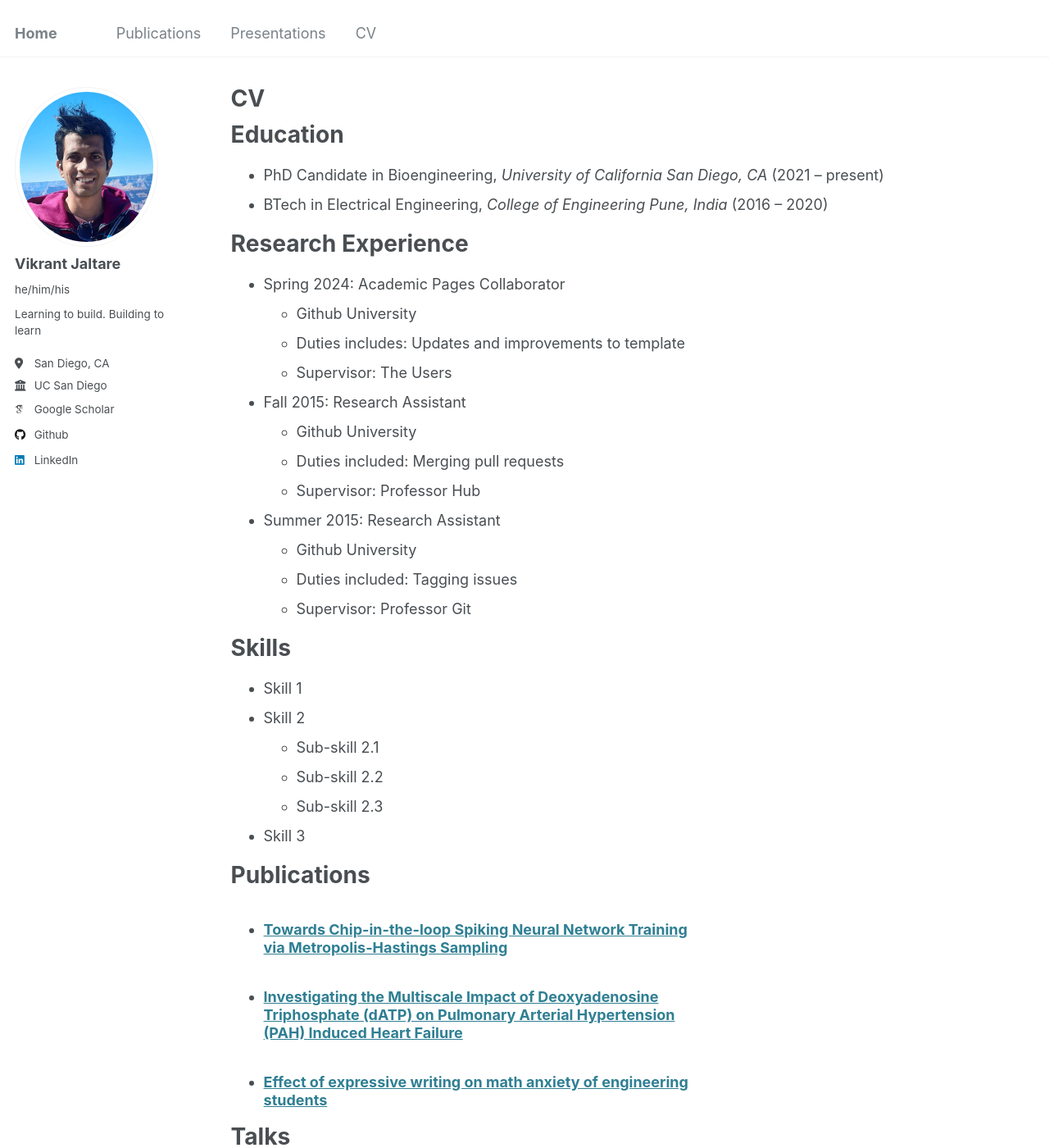
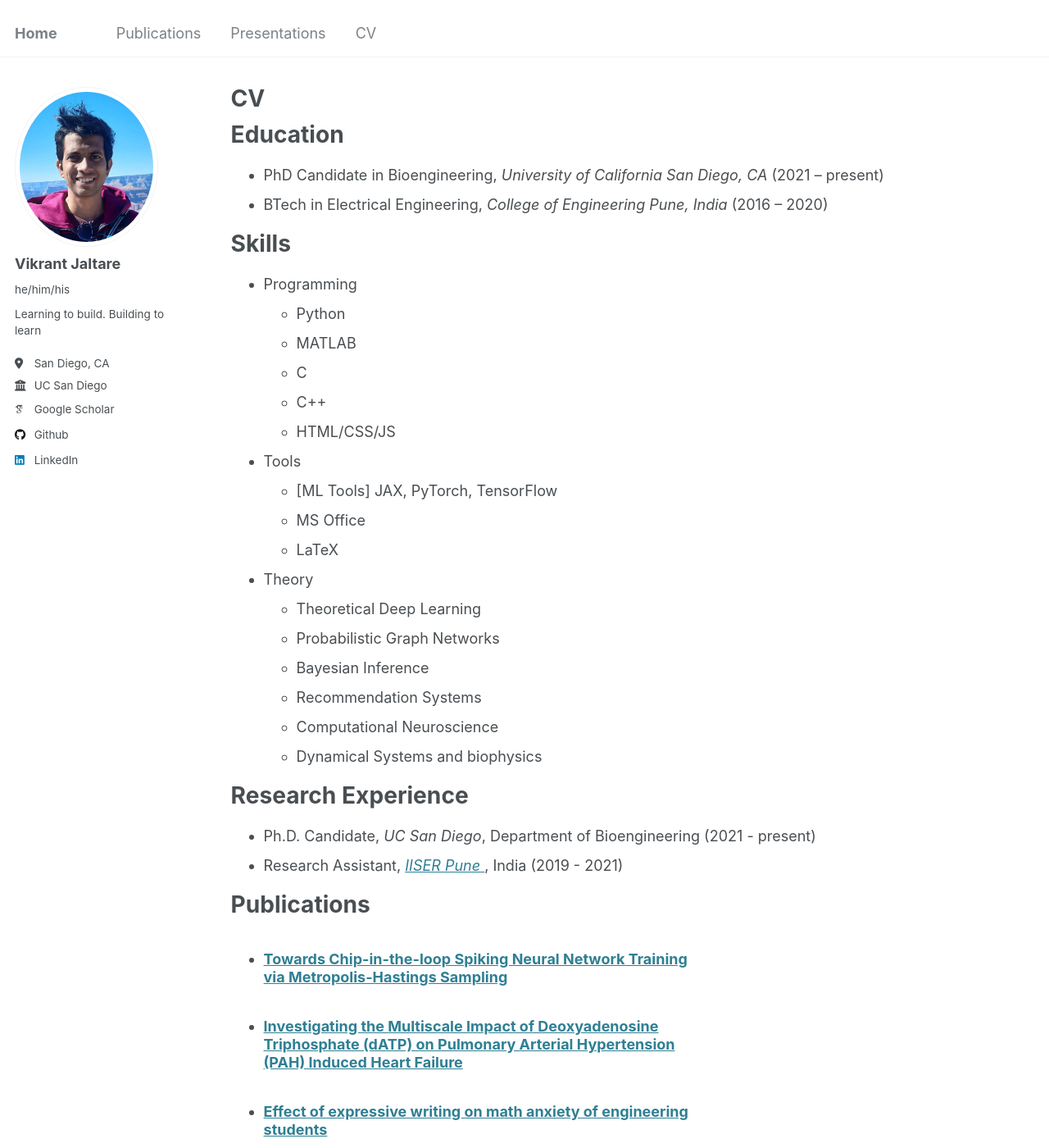
Before and after one commit to vjaltare/vjaltare.github.io, a Jekyll site: the page built from _pages/cv.md, in a window 1280 px wide and 1400 px high. Shown: the whole window at 82% size. Built offline with Jekyll 4.4.1, drawn with Linux system fonts in a browser that asks for light colours; some web fonts are replaced; some of the changed text lies outside the part shown.

Commit message:
bio, cv updates

```diff
--- a/_pages/cv.md
+++ b/_pages/cv.md
@@ -14,31 +14,31 @@ Education
 - PhD Candidate in Bioengineering, _University of California San Diego, CA_ (2021 -- present)
 - BTech in Electrical Engineering, _College of Engineering Pune, India_ (2016 -- 2020)
 
+Skills
+======
+- Programming
+  - Python
+  - MATLAB
+  - C
+  - C++
+  - HTML/CSS/JS
+- Tools
+  - [ML Tools] JAX, PyTorch, TensorFlow
+  - MS Office
+  - LaTeX
+- Theory
+  - Theoretical Deep Learning
+  - Probabilistic Graph Networks
+  - Bayesian Inference
+  - Recommendation Systems
+  - Computational Neuroscience
+  - Dynamical Systems and biophysics
+
 Research Experience
 ======
-* Spring 2024: Academic Pages Collaborator
-  * Github University
-  * Duties includes: Updates and improvements to template
-  * Supervisor: The Users
+- Ph.D. Candidate, _UC San Diego_, Department of Bioengineering (2021 - present)
+- Research Assistant, <a href="https://sites.google.com/view/computationalneurobiologylab/people?authuser=0">_IISER Pune_ </a>, India (2019 - 2021)
 
-* Fall 2015: Research Assistant
-  * Github University
-  * Duties included: Merging pull requests
-  * Supervisor: Professor Hub
-
-* Summer 2015: Research Assistant
-  * Github University
-  * Duties included: Tagging issues
-  * Supervisor: Professor Git
-
-Skills
-======
-* Skill 1
-* Skill 2
-  * Sub-skill 2.1
-  * Sub-skill 2.2
-  * Sub-skill 2.3
-* Skill 3
 
 Publications
 ======
@@ -46,18 +46,18 @@ Publications
     {% include archive-single-cv.html %}
   {% endfor %}</ul>
 
-Talks
+Presentations
 ======
   <ul>{% for post in site.talks reversed %}
     {% include archive-single-talk-cv.html  %}
   {% endfor %}</ul>
 
-Teaching
+<!-- Teaching
 ======
   <ul>{% for post in site.teaching reversed %}
     {% include archive-single-cv.html %}
-  {% endfor %}</ul>
+  {% endfor %}</ul> -->
 
-Service and leadership
+Outreach
 ======
-* Currently signed in to 43 different slack teams
+- Chair, Mentorship Committee, <a href = "https://www.facebook.com/BioeGradsUCSD">_BEGS_ </a> (2021 - 2023)
```
Also changed, not shown: _pages/about.md (+1 -1 lines), images/brain_dalle_250201.png.
